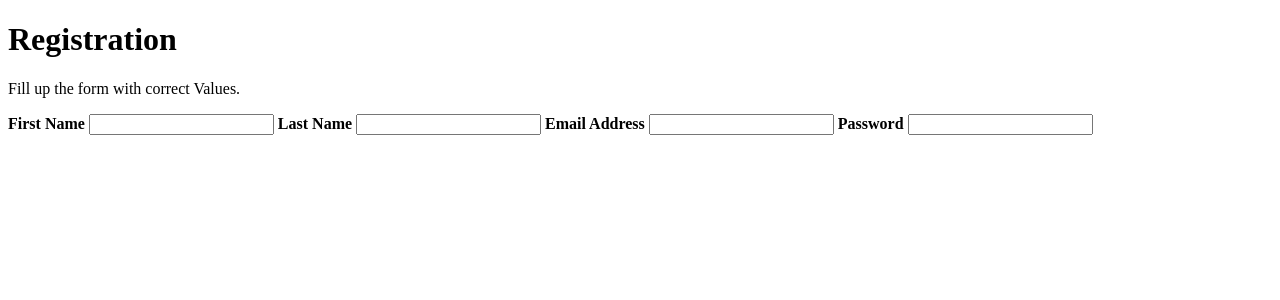
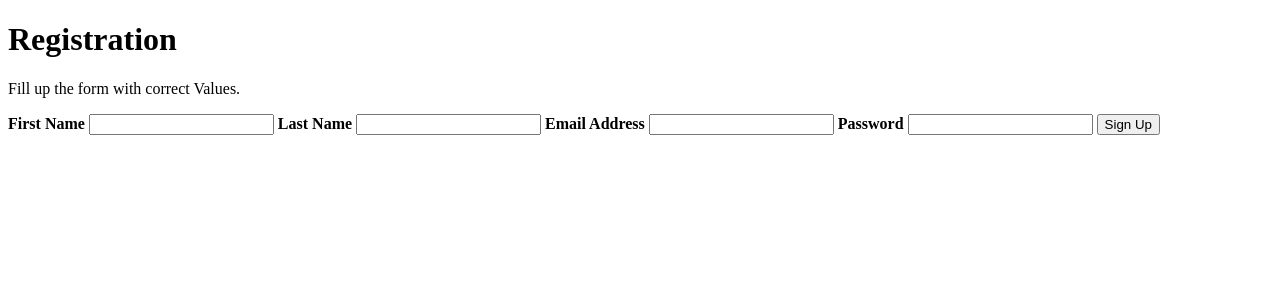
Before and after one commit to eg237/IT202, a PHP site: page /Login/Registration.php in a window 1280 px wide. Shown: the top 300 px of the page. Run offline with PHP 8.4, Linux system fonts and the light colour scheme.

Commit message:
registration

```diff
--- a/Login/Registration.php
+++ b/Login/Registration.php
@@ -7,6 +7,14 @@
     <title>User Registration | PHP</title>
 </head>
 <body>
+    <div>
+        <?php
+        if(isset($_POST['Create'])){
+
+        }
+        ?>
+    </div>
+
     <div>
         <form action="registration.php" method="post">
             <div class="container">
@@ -23,6 +31,8 @@
 
                 <label for="password"><b>Password</b></label>
                 <input type="password" name="password">
+
+                <input type="submit" name="Create" value="Sign Up">
             </div>
     </div>
 </body>
```
